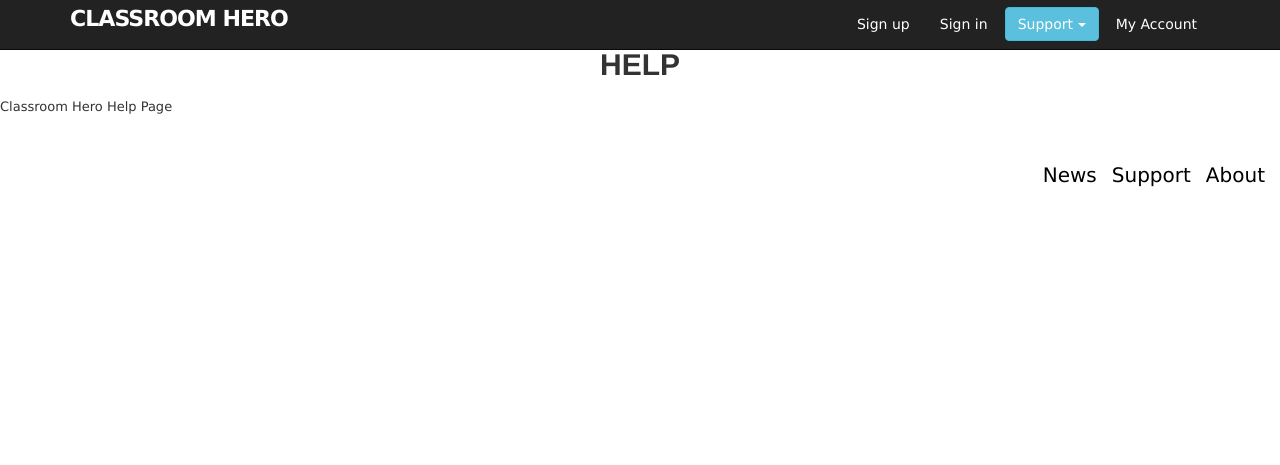
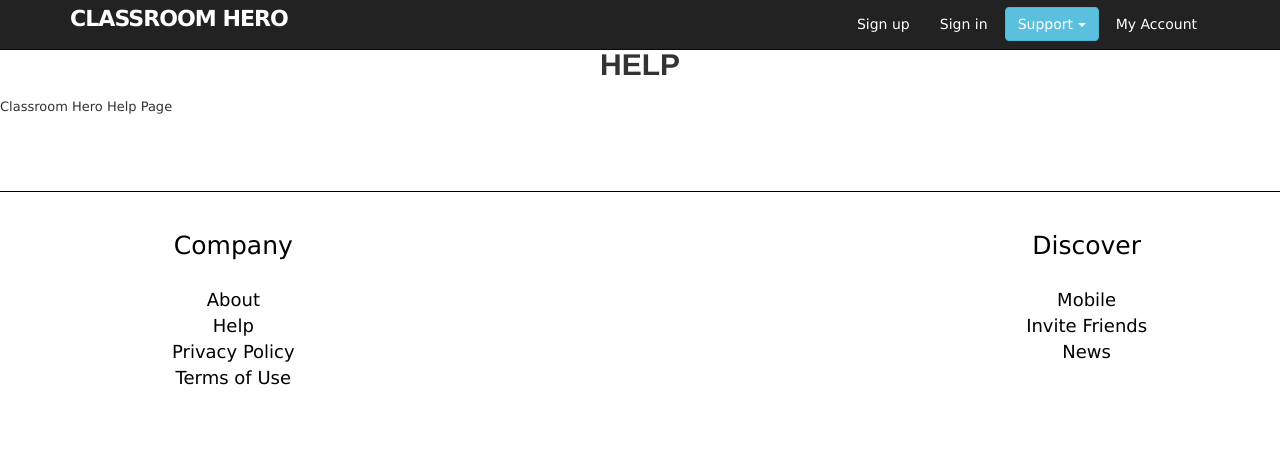
Before and after one commit to JoshNussbaum/classroom-hero-rails, a Rails app: page /help in a window 1280 px wide. Shown: the top 465 px of the page. Run offline with Rails 7, Linux system fonts and the light colour scheme; style sheets or scripts are compiled from the project's sources; some libraries are stand-ins or nearby versions.

Commit message:
Footer and new pages
Fill in layout for footer and add new pages privacy policy and terms of
use

```diff
--- a/workspace/web_app/app/assets/stylesheets/custom.css.scss
+++ b/workspace/web_app/app/assets/stylesheets/custom.css.scss
@@ -145,20 +145,29 @@ p {
 /* footer */
 
 footer {
-  margin-top: 45px;
+  margin-top: 50px;
   padding-top: 5px;
+  min-height: 300px;
+
+  .col-md-4{
+    margin-bottom: 10px;
+  }
   a {
     &:hover {
     }
   }
   ul {
-    float: right;
+    margin-top: 25px;
+    margin-bottom: 25px;
     list-style: none;
+    p {
+      font-size: 25px;
+      color: black;
+    }
     li {
+      margin-top: 8px;
       color: white;
-      float: right;
-      margin-right: 15px;
-      font-size: 20px;
+      font-size: 18px;
     }
   }
 }
@@ -169,7 +178,7 @@ footer {
 
 
   h1{
-    padding-top: 50px;
+    padding-top: 40px;
   }
   h2{
     font-size: 200%;
--- a/workspace/web_app/app/controllers/pages_controller.rb
+++ b/workspace/web_app/app/controllers/pages_controller.rb
@@ -12,4 +12,10 @@ class PagesController < ApplicationController
   def contact
   end
 
+  def privacypolicy
+  end
+
+  def termsofuse
+  end
+
 end
--- a/workspace/web_app/app/views/layouts/_footer.html.erb
+++ b/workspace/web_app/app/views/layouts/_footer.html.erb
@@ -1,9 +1,40 @@
-<footer class="footer">
-  <nav>
-    <ul>
-      <li><%= link_to "About",   about_path %></li>
-      <li><%= link_to "Support", help_path %></li>
-      <li><a href="http://news.railstutorial.org/">News</a></li>
-    </ul>
-  </nav>
+<footer class="text-center footer">
+	<hr style="height:1px;border:none;color:#000;background-color:#000;" />
+	<div class="col-md-4">
+	  <nav>
+	    <ul>
+	      <p> Company </p><br>
+	      <li><%= link_to "About",   about_path %></li>
+	      <li><%= link_to "Help", help_path %></li>
+	      <li><%= link_to "Privacy Policy", privacypolicy_path %></li>
+	      <li><%= link_to "Terms of Use", termsofuse_path %></li>
+
+	    </ul>
+	  </nav>
+  </div>
+
+  <div class="col-md-4">
+  	<ul>
+  		<li>
+  			<div class="g-plusone" data-annotation="inline" data-width="300"></div>
+  		</li>
+
+  		<li>
+  			<div class="fb-like" data-href="https://www.facebook.com/ClassroomHeroHQ" data-width="300" data-layout="standard" data-action="like" data-show-faces="true" data-share="true"></div>
+  		</li>
+  	</ul>
+
+  </div>
+
+  <div class="col-md-4">
+	  <nav>
+	    <ul>
+	      <p> Discover </p><br>
+	      <li><%= link_to "Mobile",   about_path %></li>
+	      <li><%= link_to "Invite Friends", help_path %></li>
+	      <li><a href="http://news.railstutorial.org/">News</a></li>
+
+	    </ul>
+	  </nav>
+  </div>
 </footer>
--- a/workspace/web_app/config/routes.rb
+++ b/workspace/web_app/config/routes.rb
@@ -28,6 +28,8 @@ Rails.application.routes.draw do
   get 'help' => 'pages#help'
   get 'about' => 'pages#about'
   get 'contact' => 'pages#contact'
+  get 'privacypolicy' => 'pages#privacypolicy'
+  get 'termsofuse' => 'pages#termsofuse'
 
   # The priority is based upon order of creation: first created -> highest priority.
   # See how all your routes lay out with "rake routes".
```
Also changed, not shown: workspace/web_app/app/views/pages/home.html.erb (+9 -0 lines), workspace/web_app/app/views/pages/privacypolicy.html.erb (added, +13 -0 lines), workspace/web_app/app/views/pages/termsofuse.html.erb (added, +13 -0 lines).
